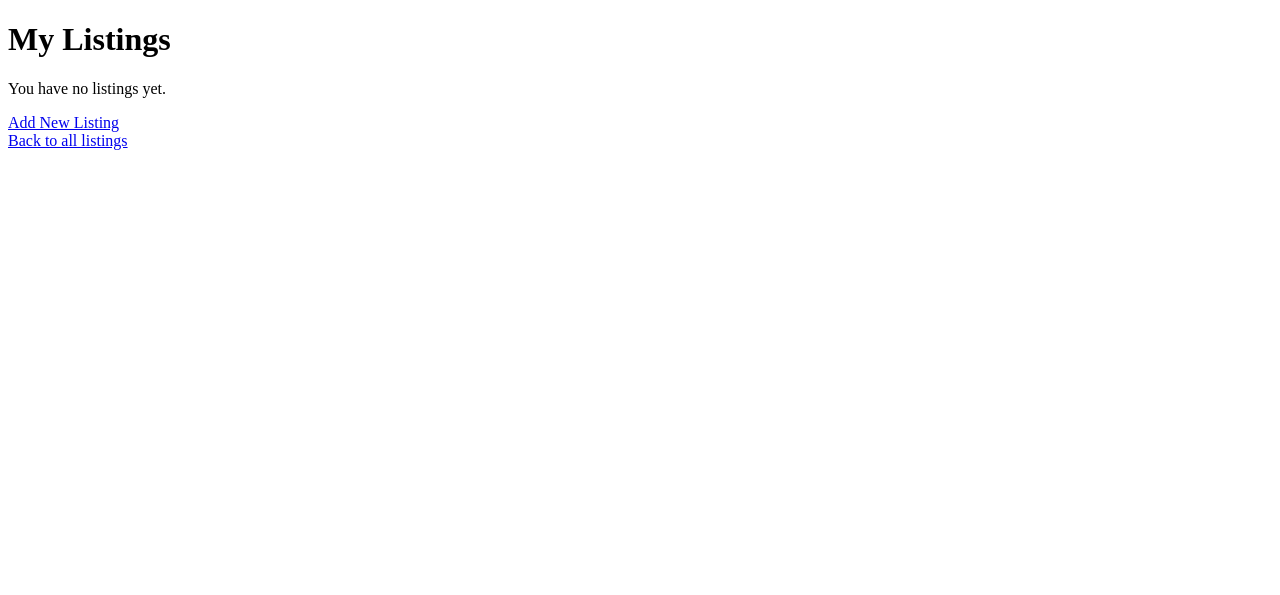
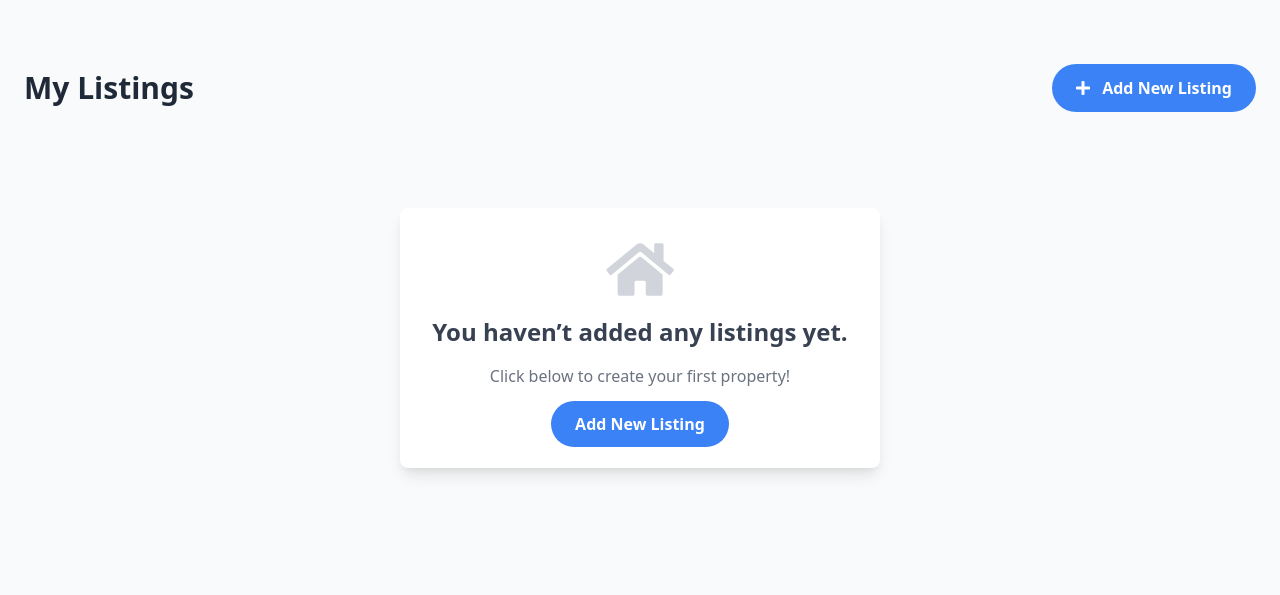
Before and after one commit to Gebre-Git/HouseMarketplace, a Django app: template properties/templates/properties/my_listings.html in a window 1280 px wide. Shown: the top 595 px of the page. Run offline with Django 5.2, Linux system fonts and the light colour scheme; the template is opened without the code that fills it, so the values that code supplies are empty.

Commit message:
Add My Listings page with integrated UI, edit/delete buttons, and seller dashboard

```diff
--- a/properties/templates/properties/my_listings.html
+++ b/properties/templates/properties/my_listings.html
@@ -1,30 +1,51 @@
-<!DOCTYPE html>
-<html>
-<head>
-    <title>My Listings</title>
-</head>
-<body>
-    <h1>My Listings</h1>
+{% extends 'base.html' %}
 
-    {% if listings %}
-    <ul>
-        {% for listing in listings %}
-        <li>
-            <strong><a href="{% url 'listing_detail' listing.id %}">{{ listing.title }}</a></strong> - {{ listing.price }} USD
-            <br />
-            Type: {{ listing.listing_type }}
-            <br />
-            <a href="{% url 'listing_update' listing.id %}">Edit</a>
-            <a href="{% url 'listing_delete' listing.id %}">Delete</a>
-        </li>
-        {% endfor %}
-    </ul>
-    {% else %}
-    <p>You have no listings yet.</p>
-    {% endif %}
+{% block content %}
+<main class="bg-gray-50 py-16">
+    <div class="container mx-auto px-6">
+        <div class="flex justify-between items-center mb-8">
+            <h1 class="text-3xl font-bold text-gray-800">My Listings</h1>
+            <a href="{% url 'add_listing' %}" class="bg-blue-500 text-white px-6 py-3 rounded-full font-bold hover:bg-blue-600 transition-transform duration-300 transform hover:scale-105">
+                <i class="fas fa-plus mr-2"></i> Add New Listing
+            </a>
+        </div>
 
-    <a href="{% url 'add_listing' %}">Add New Listing</a>
-    <br>
-    <a href="{% url 'home' %}">Back to all listings</a>
-</body>
-</html>
+        {% if listings %}
+        <div class="grid grid-cols-1 md:grid-cols-2 lg:grid-cols-3 gap-8">
+            {% for listing in listings %}
+            <div class="bg-white rounded-lg shadow-lg overflow-hidden transform hover:scale-105 transition-transform duration-300">
+                {% if listing.image %}
+                <img src="{{ listing.image.url }}" alt="{{ listing.title }}" class="w-full h-56 object-cover">
+                {% endif %}
+                <div class="p-6">
+                    <h2 class="text-2xl font-bold text-gray-800 mb-2">{{ listing.title }}</h2>
+                    <p class="text-gray-600 mb-4">{{ listing.description|truncatewords:15 }}</p>
+                    <p class="text-xl font-bold text-gray-800">${{ listing.price }}</p>
+                    <p class="text-gray-600">{{ listing.location }}</p>
+                    <div class="mt-6 flex justify-end space-x-4">
+                        <a href="{% url 'listing_update' listing.id %}" class="text-blue-500 hover:text-blue-700">
+                            <i class="fas fa-edit"></i> Edit
+                        </a>
+                        <a href="{% url 'listing_delete' listing.id %}" class="text-red-500 hover:text-red-700">
+                            <i class="fas fa-trash"></i> Delete
+                        </a>
+                    </div>
+                </div>
+            </div>
+            {% endfor %}
+        </div>
+        {% else %}
+        <div class="text-center py-16">
+            <div class="inline-block bg-white p-8 rounded-lg shadow-lg">
+                <i class="fas fa-home text-6xl text-gray-300 mb-4"></i>
+                <h2 class="text-2xl font-semibold text-gray-700 mb-4">You haven’t added any listings yet.</h2>
+                <p class="text-gray-500 mb-6">Click below to create your first property!</p>
+                <a href="{% url 'add_listing' %}" class="bg-blue-500 text-white px-6 py-3 rounded-full font-bold hover:bg-blue-600 transition-transform duration-300 transform hover:scale-105">
+                    Add New Listing
+                </a>
+            </div>
+        </div>
+        {% endif %}
+    </div>
+</main>
+{% endblock %}
```
